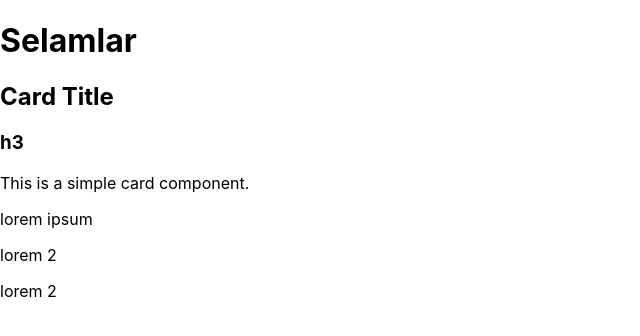
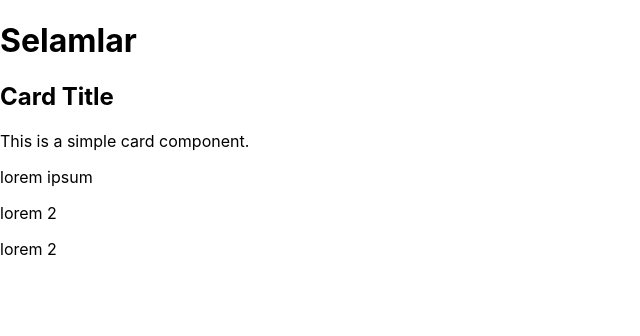
Before and after one commit to DogacUlgacc/react-ogren, a React (Create React App) app: page / in a window 1280 px wide. Shown: the top 336 px of the page, without its empty margins (0-640 px from the left). Built offline with nearby package versions, Linux system fonts and the light colour scheme.

Commit message:
h3 silindi

```diff
--- a/src/components/Card.js
+++ b/src/components/Card.js
@@ -4,7 +4,6 @@ export default function Card() {
     return (
         <div>
             <h2>Card Title</h2>
-            <h3>h3</h3>
             <p>This is a simple card component.</p>
         </div>
     );
```
